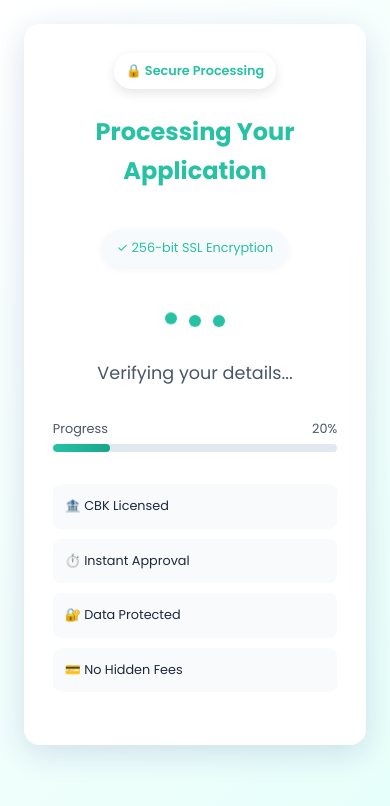
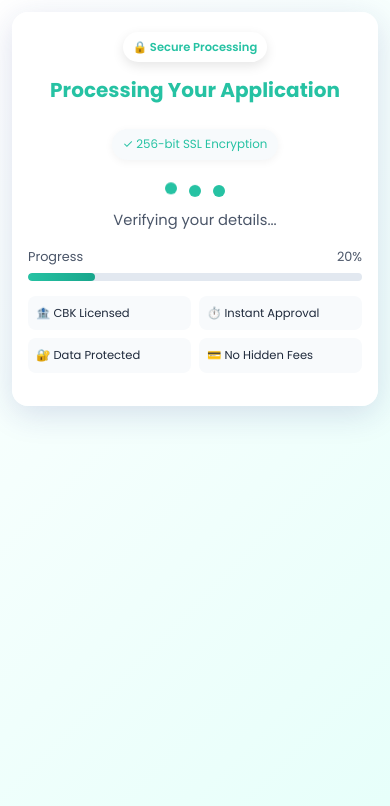
Before and after one commit to benardcheruiyot/tala, a React (Create React App) app in the folder frontend/: page /processing in a window 390 px wide. Shown: the top 806 px of the page. Built offline with nearby package versions, Linux system fonts and the light colour scheme; sample sign-in values are in the browser's storage.

Commit message:
fix: make eligibility success screen fully visible on mobile

```diff
--- a/frontend/src/pages/Processing.css
+++ b/frontend/src/pages/Processing.css
@@ -1,9 +1,11 @@
 .processing-page {
   min-height: 100vh;
+  min-height: 100dvh;
   display: flex;
   flex-direction: column;
   background: linear-gradient(135deg, #ffffff 0%, #e6fffa 100%);
   color: #1e293b;
+  padding: 0.75rem;
 }
 
 .processing-container {
@@ -15,6 +17,7 @@
   box-shadow: 0 8px 32px rgba(31, 38, 135, 0.15);
   text-align: center;
   position: relative;
+  width: 100%;
 }
 
 .processing-container h1 {
@@ -173,21 +176,120 @@
 
 @media (max-width: 768px) {
   .processing-container {
-    margin: 1.5rem;
-    padding: 1.8rem;
+    margin: 0;
+    padding: 1.25rem 1rem;
   }
 
   .processing-container h1 {
-    font-size: 1.5rem;
+    font-size: 1.25rem;
+    margin-bottom: 0.85rem;
   }
 
   .processing-trust-seal {
     position: static;
-    margin: 0 auto 1.5rem;
+    margin: 0 auto 0.7rem;
     width: fit-content;
+    font-size: 0.72rem;
+    padding: 6px 10px;
   }
 
   .processing-trust-grid {
-    grid-template-columns: 1fr;
+    grid-template-columns: repeat(2, minmax(0, 1fr));
+    gap: 8px;
+    margin: 0.85rem 0;
+  }
+
+  .processing-trust-item {
+    padding: 8px;
+    font-size: 0.72rem;
+  }
+
+  .processing-dots {
+    margin: 1rem 0 0.7rem;
+  }
+
+  .processing-message {
+    margin: 0.7rem 0;
+    font-size: 0.92rem;
+    min-height: 1.2rem;
+  }
+
+  .processing-progress-container {
+    margin: 0.95rem 0;
+  }
+
+  .processing-security-badge {
+    margin: 0.6rem 0;
+    padding: 6px 11px;
+    font-size: 0.74rem;
+  }
+
+  .processing-success {
+    margin: 0.8rem 0 0;
+    padding: 0.9rem 0.75rem;
+    border-radius: 10px;
+  }
+
+  .processing-success-check {
+    width: 42px;
+    height: 42px;
+    font-size: 1.1rem;
+    margin-bottom: 0.45rem;
+  }
+
+  .processing-success p {
+    font-size: 0.92rem;
   }
 }
+
+@media (max-height: 760px) {
+  .processing-page {
+    padding: 0.45rem;
+  }
+
+  .processing-container {
+    padding: 1rem 0.85rem;
+  }
+
+  .processing-container h1 {
+    font-size: 1.1rem;
+    margin-bottom: 0.55rem;
+  }
+
+  .processing-dots {
+    margin: 0.7rem 0 0.45rem;
+  }
+
+  .processing-dot {
+    width: 10px;
+    height: 10px;
+  }
+
+  .processing-message {
+    margin: 0.45rem 0;
+    font-size: 0.86rem;
+  }
+
+  .processing-progress-container {
+    margin: 0.7rem 0;
+  }
+
+  .processing-trust-grid {
+    gap: 6px;
+    margin: 0.65rem 0;
+  }
+
+  .processing-trust-item {
+    padding: 7px;
+    font-size: 0.68rem;
+  }
+
+  .processing-success {
+    margin-top: 0.65rem;
+    padding: 0.75rem 0.65rem;
+  }
+
+  .processing-success p {
+    font-size: 0.84rem;
+  }
+}
```
